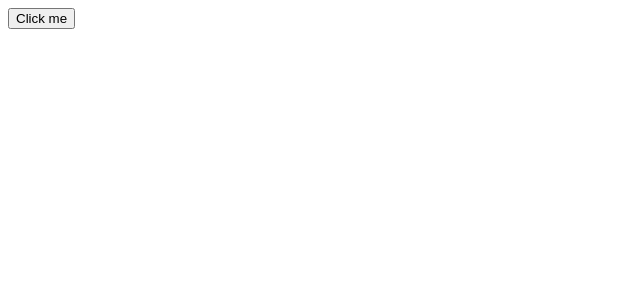
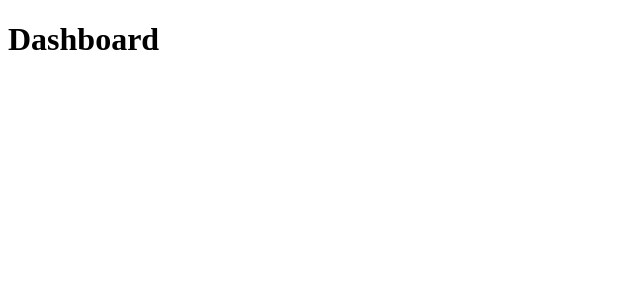
Before and after one commit to LucasAzevedoCosta/API-Restaurante, a React (Vite) app in the folder front-end/: page / in a window 1280 px wide. Shown: the top 300 px of the page, without its empty margins (0-640 px from the left). Built offline with nearby package versions, Linux system fonts and the light colour scheme.

Commit message:
:wrench: Config: Instalando React Router DOM

```diff
--- a/front-end/package.json
+++ b/front-end/package.json
@@ -15,9 +15,13 @@
     "@types/tailwindcss": "^3.0.11",
     "class-variance-authority": "^0.7.1",
     "clsx": "^2.1.1",
+    "localforage": "^1.10.0",
     "lucide-react": "^0.483.0",
+    "match-sorter": "^8.0.0",
     "react": "^19.0.0",
     "react-dom": "^19.0.0",
+    "react-router-dom": "^7.4.0",
+    "sort-by": "^1.2.0",
     "tailwind-merge": "^3.0.2",
     "tailwindcss-animate": "^1.0.7"
   },
--- a/front-end/src/App.tsx
+++ b/front-end/src/App.tsx
@@ -1,9 +1,7 @@
-import { Button } from "@/components/ui/button"
+import { RouterProvider } from 'react-router-dom'
+
+ import { router } from './routes'
 
 export function App() {
-  return (
-    <div className="flex flex-col items-center justify-center min-h-svh">
-      <Button>Click me</Button>
-    </div>
-  )
+  return <RouterProvider router={router} />
 }
--- /dev/null
+++ b/front-end/src/pages/app/dashboard.tsx
@@ -0,0 +1,3 @@
+export function Dashboard() {
+    return <h1>Dashboard</h1>
+  }
--- /dev/null
+++ b/front-end/src/pages/auth/sign-in.tsx
@@ -0,0 +1,3 @@
+export function SignIn() {
+    return <h1>SignIn</h1>
+  }
--- /dev/null
+++ b/front-end/src/routes.tsx
@@ -0,0 +1,15 @@
+import { createBrowserRouter } from 'react-router-dom'
+
+ import { Dashboard } from './pages/app/dashboard'
+ import { SignIn } from './pages/auth/sign-in'
+
+ export const router = createBrowserRouter([
+   {
+     path: '/',
+     element: <Dashboard />,
+   },
+   {
+     path: '/sign-in',
+     element: <SignIn />,
+   },
+ ])
```
Also changed, not shown: 1 other file (tests, documents, lock files or other folders).
